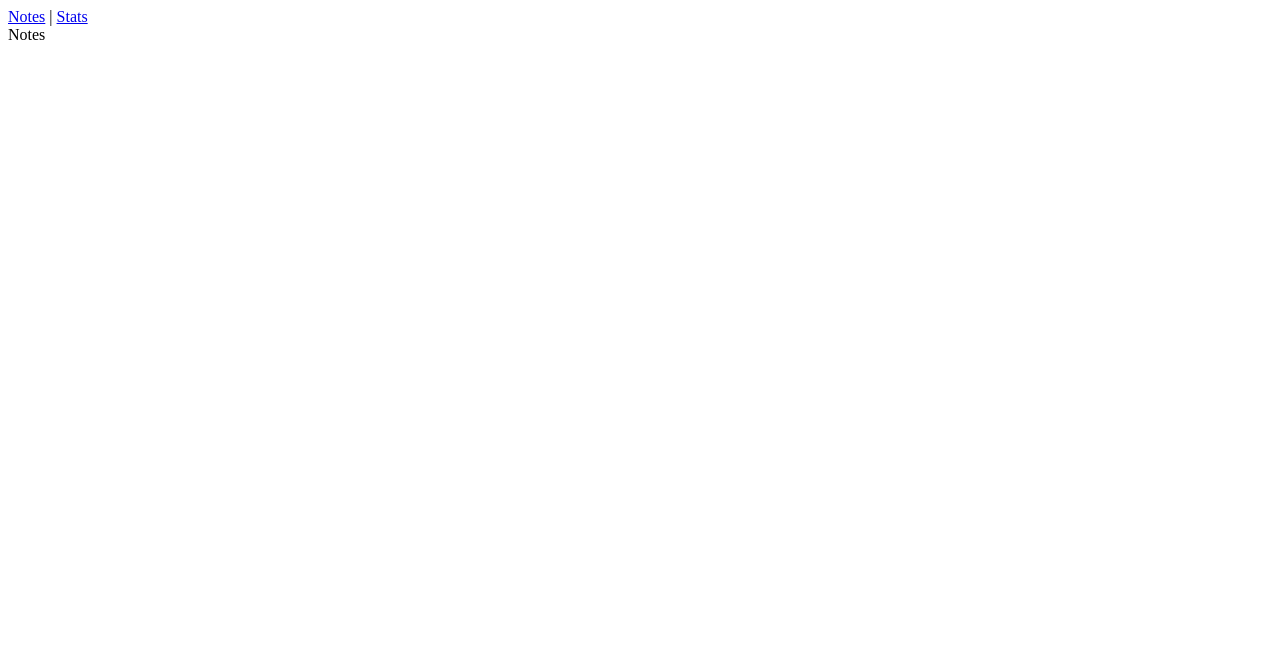
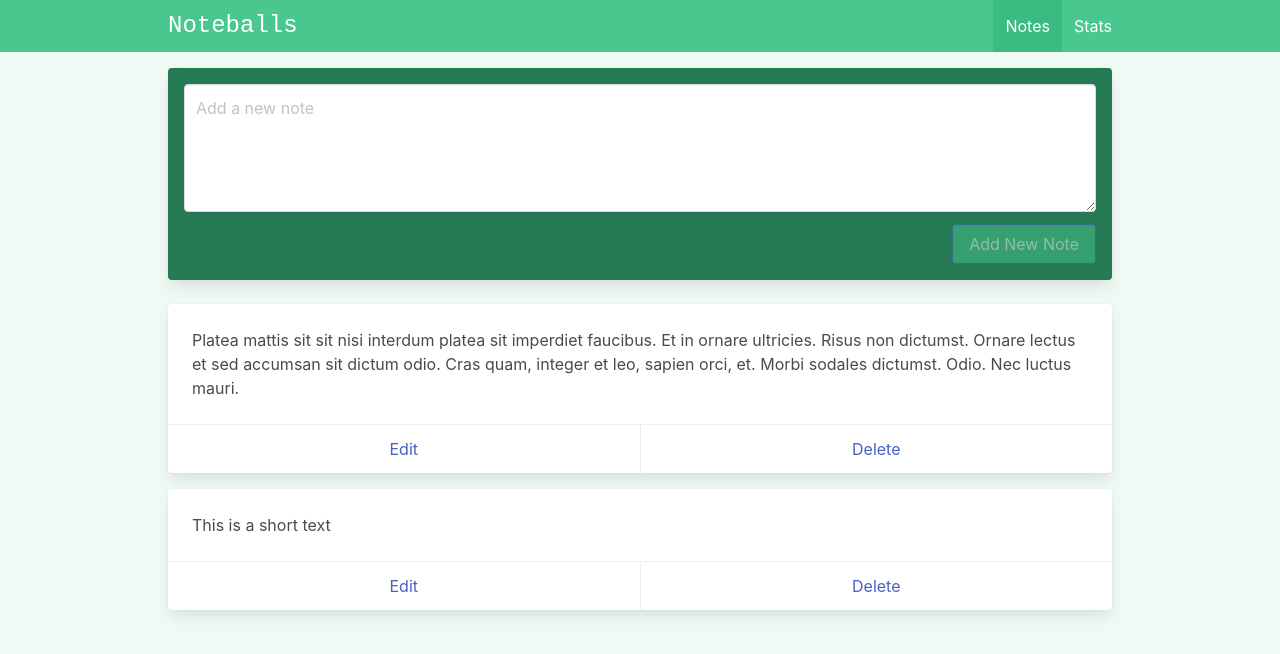
Before and after one commit to PolinaRaguilo/vue-crud-notes, a Vue app: page / in a window 1280 px wide. Shown: the top 654 px of the page. Built offline with nearby package versions, Linux system fonts and the light colour scheme.

Commit message:
add new note

```diff
--- a/index.html
+++ b/index.html
@@ -1,13 +1,16 @@
 <!DOCTYPE html>
-<html lang="en">
+<html lang="en" class="has-background-success-light">
+
 <head>
   <meta charset="UTF-8">
   <link rel="icon" href="/favicon.ico">
   <meta name="viewport" content="width=device-width, initial-scale=1.0">
   <title>Vite App</title>
 </head>
+
 <body>
   <div id="app"></div>
   <script type="module" src="/src/main.js"></script>
 </body>
+
 </html>
--- a/src/App.vue
+++ b/src/App.vue
@@ -1,5 +1,14 @@
 <template>
-  <router-link to="/">Notes</router-link> |
-  <router-link to="/stats">Stats</router-link>
-  <router-view></router-view>
+  <NavBar />
+  <div class="container is-max-desktop px-2 py-4">
+    <router-view />
+  </div>
 </template>
+
+<script setup>
+import NavBar from './components/Layout/NavBar.vue';
+</script>
+
+<style>
+@import 'bulma/css/bulma.min.css';
+</style>
--- /dev/null
+++ b/src/components/CustomNote.vue
@@ -0,0 +1,22 @@
+<template>
+    <div class="card mb-4">
+        <div class="card-content">
+            <div class="content">
+                {{ note.content }}
+            </div>
+        </div>
+        <footer class="card-footer">
+            <a href="#" class="card-footer-item">Edit</a>
+            <a href="#" class="card-footer-item">Delete</a>
+        </footer>
+    </div>
+</template>
+
+<script setup>
+const props = defineProps({
+    note: {
+        type: Object,
+        required: true
+    }
+})
+</script>
--- /dev/null
+++ b/src/components/Layout/NavBar.vue
@@ -0,0 +1,45 @@
+<template>
+    <nav class="navbar is-success" role="navigation" aria-label="main navigation">
+        <div class="container is-max-desktop px-2">
+            <div class="navbar-brand">
+                <div class="navbar-item is-size-4 is-family-monospace">
+                    Noteballs
+                </div>
+
+                <a role="button" class="navbar-burger" aria-label="menu" aria-expanded="false"
+                    data-target="navbarBasicExample" :class="{ 'is-active': showMobileNav }"
+                    @click.prevent="showMobileNav = !showMobileNav">
+                    <span aria-hidden="true"></span>
+                    <span aria-hidden="true"></span>
+                    <span aria-hidden="true"></span>
+                </a>
+            </div>
+
+            <div id="navbarBasicExample" class="navbar-menu" :class="{ 'is-active': showMobileNav }">
+                <div class="navbar-end">
+                    <router-link class="navbar-item" to="/" active-class="is-active">Notes </router-link>
+                    <router-link class="navbar-item" to="/stats" active-class="is-active">Stats </router-link>
+                </div>
+            </div>
+        </div>
+    </nav>
+</template>
+
+<script setup>
+import { ref } from 'vue';
+
+const showMobileNav = ref(false)
+
+
+
+</script>
+
+<style scoped>
+@media (max-width: 1023px) {
+    .navbar-menu {
+        position: absolute;
+        left: 0;
+        width: 100%;
+    }
+}
+</style>
--- a/src/pages/VueNotes.vue
+++ b/src/pages/VueNotes.vue
@@ -1,7 +1,54 @@
 <template>
-  <div class="notes">Notes</div>
+  <div class="notes">
+    <div class="card has-background-success-dark p-4 mb-5">
+      <div class="field">
+        <div class="control">
+          <textarea ref="newNoteRef" v-model="newNote" class="textarea" placeholder="Add a new note"></textarea>
+        </div>
+      </div>
+      <div class="field is-grouped is-grouped-right">
+        <div class="control">
+          <button class="button is-link has-background-success" @click="addNoteHandler" :disabled="!newNote">Add New
+            Note</button>
+        </div>
+      </div>
+    </div>
+
+    <CustomNote v-for="note in notes" :note="note" key="note.id" />
+
+
+  </div>
 </template>
 
-<script></script>
+<script setup>
+import { ref } from 'vue';
+import CustomNote from '../components/CustomNote.vue';
 
-<style scoped></style>
+const newNote = ref('')
+const newNoteRef = ref(null)
+
+const notes = ref([
+  {
+    id: 1,
+    content: 'Platea mattis sit sit nisi interdum platea sit imperdiet faucibus. Et in ornare ultricies. Risus non dictumst. Ornare lectus et sed accumsan sit dictum odio. Cras quam, integer et leo, sapien orci, et. Morbi sodales dictumst. Odio. Nec luctus mauri.'
+  },
+  {
+    id: 2,
+    content: 'This is a short text'
+  }
+])
+
+const addNoteHandler = () => {
+  const newObject = {
+    id: new Date().getTime().toString(),
+    content: newNote.value
+  }
+  notes.value.unshift(newObject)
+  newNote.value = ''
+  newNoteRef.value.focus()
+}
+</script>
+
+<style scoped>
+
+</style>
--- a/src/pages/VueStats.vue
+++ b/src/pages/VueStats.vue
@@ -4,4 +4,6 @@
 
 <script></script>
 
-<style scoped></style>
+<style scoped>
+
+</style>
```
Lines whose indentation alone changed are shown as unchanged.
